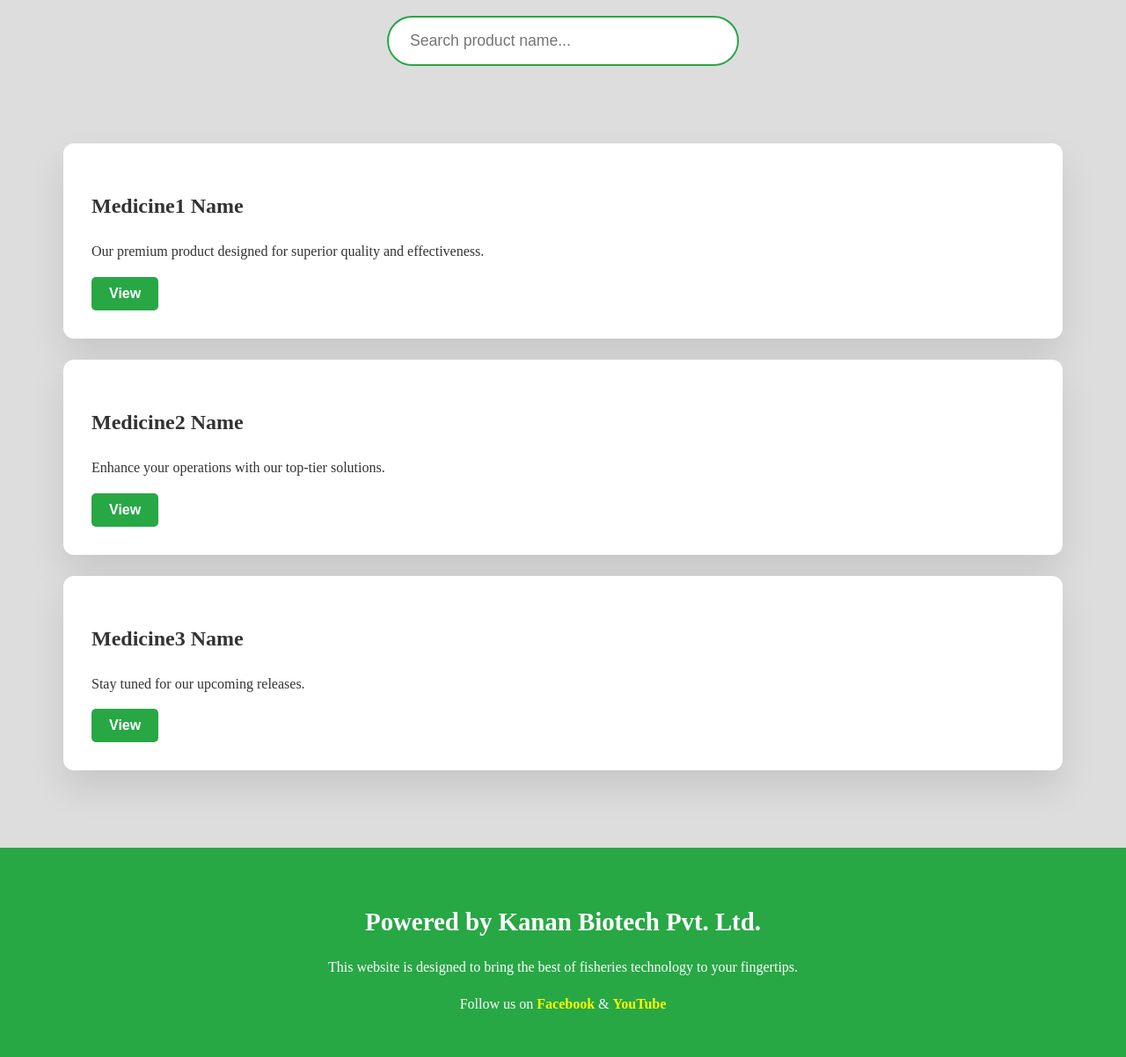
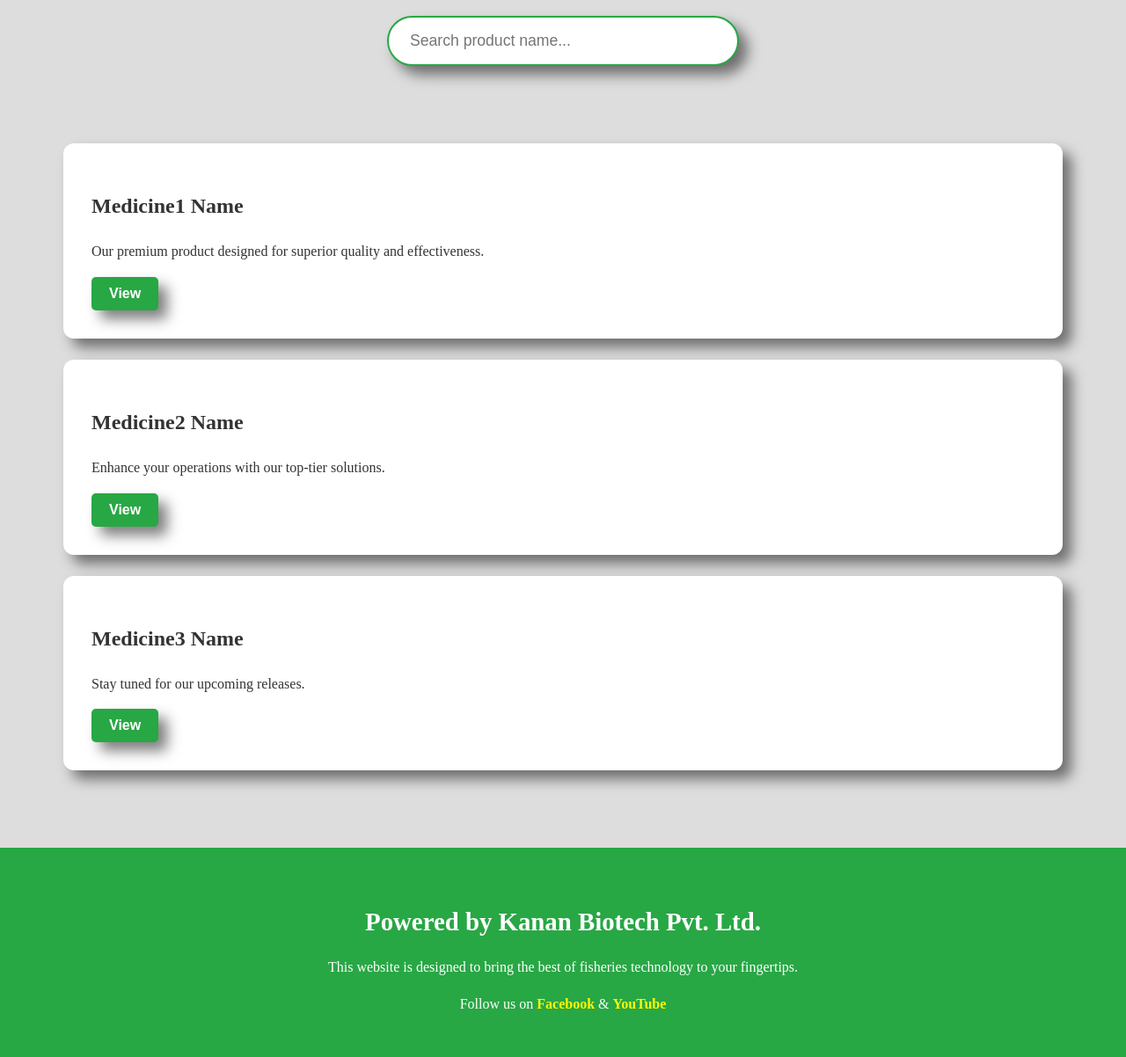
Before and after one commit to DONCHAN70047/BioHost1, a Flask app: page /view in a window 1280 px wide. Shown: the part 94-1296 px from the top of the page at 88% size. Run offline with Flask 3, Linux system fonts and the light colour scheme.

Commit message:
Update index2-1

```diff
--- a/templates/index2.html
+++ b/templates/index2.html
@@ -89,6 +89,7 @@
       font-size: 1.1rem;
       outline: none;
       transition: border 0.3s ease;
+      box-shadow: 10px 10px 15px rgba(0, 0, 0, 0.5);
     }
 
     #searchInput:focus {
@@ -110,6 +111,7 @@
       opacity: 0;
       transform: translateY(30px);
       transition: transform 0.6s ease-out, opacity 0.6s ease-out;
+      box-shadow: 10px 10px 15px rgba(0, 0, 0, 0.5);
     }
 
     .card.visible {
@@ -127,6 +129,7 @@
       border-radius: 5px;
       cursor: pointer;
       transition: background 0.3s ease;
+      box-shadow: 10px 10px 15px rgba(0, 0, 0, 0.5);
     }
 
     .view-button:hover {
```
